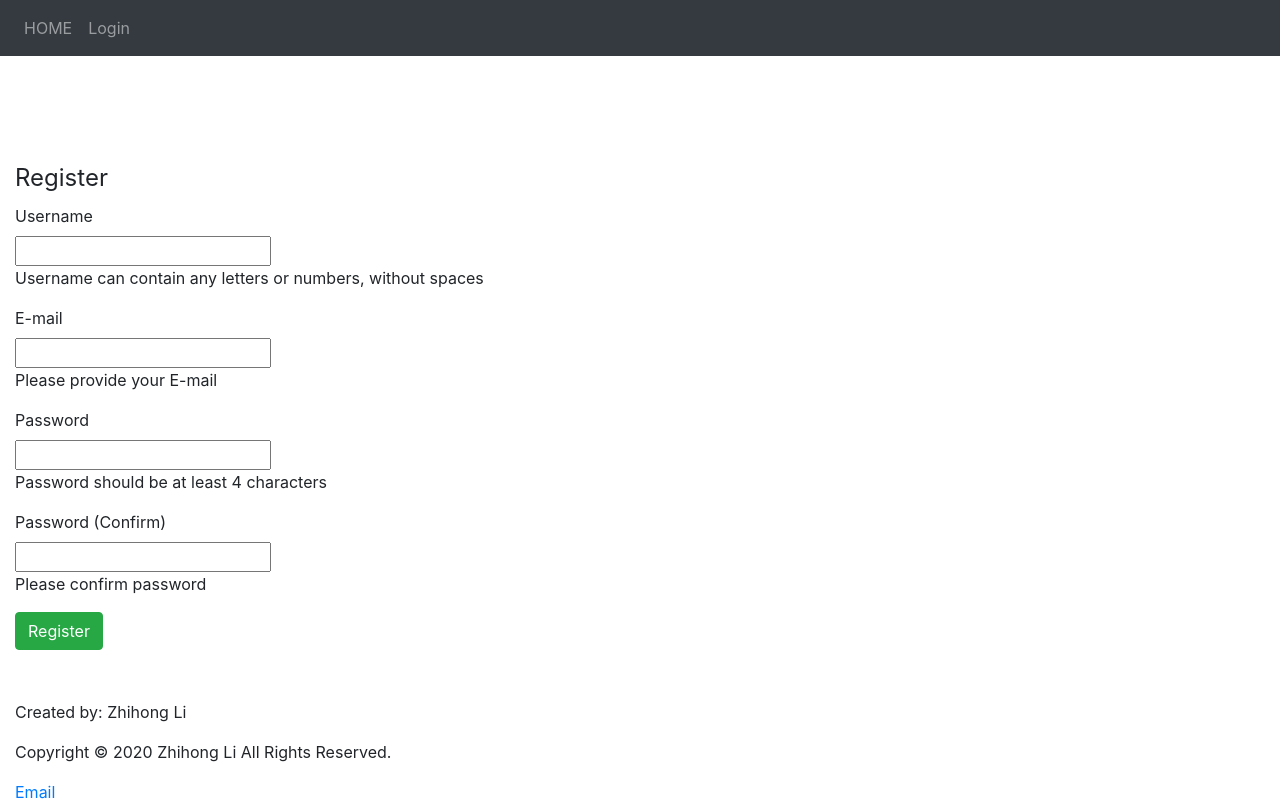
After one commit to georgelzh/SoundCloud-FullStack, a Flask app: page /register in a window 1280 px wide. The commit adds this page. Run offline with Flask 2, Linux system fonts and the light colour scheme; parts of the project's set-up code (start-up, migrations or seed data) failed here and were passed over; some libraries are stand-ins or nearby versions.

```diff
--- a/main.py
+++ b/main.py
@@ -23,9 +23,12 @@ from flask import (
 from werkzeug.security import check_password_hash, generate_password_hash
 from werkzeug.wsgi import wrap_file
 
+# modules - CRUD mongodb operation for user
+from werkzeug.exceptions import abort
+
 
 app = Flask(__name__)   #static_folder="music"
-
+app.secret_key="dev"
 
 # config
 mongo = PyMongo(app, uri="mongodb://localhost:27017/soundcloud")
@@ -64,9 +67,18 @@ def register():
     if request.method == 'POST':
         username = request.form['username']
         password = request.form['password']
+        confirm_password = request.form['password_confirm']
         email = request.form['email']
 
-        if mongo.db.users.find_one({"username": username}) is not None:
+        if username == None or password == None or confirm_password == None or email == None:
+            error = "Please fill in all the blank required"
+            flash(error)
+            return render_template("register.html")
+        if password != confirm_password:
+            error = "password do not match each other"
+            flash(error)
+            return render_template("register.html")
+        elif mongo.db.users.find_one({"username": username}) is not None:
             error = "username already exists, please change another one."
             flash(error)
             return render_template("register.html")
@@ -74,9 +86,12 @@ def register():
             empty_tracks = {}
             mongo.db.users.insert_one({"username": username, "password": generate_password_hash(password),\
                                             "email": email, "tracks": empty_tracks})
-            return redirect('login')
+            success = "successful register!"
+            flash(success)
+            return render_template("register.html")
     elif request.method == "GET":
         return render_template("register.html")
+
 
 @app.route('/login', methods=['GET', 'POST'])
 def login():
@@ -87,21 +102,27 @@ def login():
         if user is None:
             error = "user does not exists"
             flash(error)
-            return render_template("login.html")
+            return render_template("login.html") #, error = error
         if check_password_hash(user['password'], password) == False:
             error = "incorrect password, please try again"
             flash(error)
-            return render_template("login.html")
+            return render_template("login.html", error = error)
         else:
             session.clear()
             session['user_id'] = user['_id']
+            flash("Welcome {0} Back!".format(username))
             return redirect(url_for('/{0}'.format(username)))
+    if request.method == 'GET':
+        return render_template("login.html")
 
 
 @app.route('/logout')
 def logout():
     session.clear()
+    success = "successfully loged out"
+    flash(success)
     return redirect(url_for('/'))
+
 
 @app.route('/music/<music_file_id>')
 # last TODO: need to protect this folder make sure there's login needed
@@ -145,7 +166,7 @@ def show_profile(username):
         # display track_list via jinja
         host = request.host_url
         print(host)
-        return render_template("test.html", username = user['username'], host=host, sound_track_list = sound_track_list)
+        return render_template("profile.html", username = user['username'], host=host, sound_track_list = sound_track_list)
         # return "ok"
         # upload music how to render lots of music?
 
@@ -220,27 +241,26 @@ def upload_file():
         else:
             return "successfully upload track '{0}' for {1}!".format(track_titile, username)
 
-"""
-Require Authentication in Other Views¶
-Creating, editing, and deleting blog posts will require a user to be logged in.
-A decorator can be used to check this for each view it’s applied to.
+def login_required(view):
+    """
+    Require Authentication in Other Views¶
+    Creating, editing, and deleting blog posts will require a user to be logged in.
+    A decorator can be used to check this for each view it’s applied to.
 
-def login_required(view):
+    This decorator returns a new view function that wraps the original view it’s applied to.
+    The new function checks if a user is loaded and redirects to the login page otherwise.
+    If a user is loaded the original view is called and continues normally. You’ll use this
+    decorator when writing the blog views.
+    """
     @functools.wraps(view)
     def wrapped_view(**kwargs):
         if g.user is None:
-            return redirect(url_for('auth.login'))
+            return redirect(url_for('/login'))
 
         return view(**kwargs)
 
     return wrapped_view
 
-
-This decorator returns a new view function that wraps the original view it’s applied to.
-The new function checks if a user is loaded and redirects to the login page otherwise.
-If a user is loaded the original view is called and continues normally. You’ll use this
-decorator when writing the blog views.
-"""
 if __name__ == "__main__":
     # for testing purpose, we gonna drop all collections before the program starts
     # mongo.db.drop_collection("user")
--- a/templates/index.html
+++ b/templates/index.html
@@ -1,8 +1,10 @@
 {% extends "layout.html" %}
 
+{% block header %}
+  {% block title %} Music Heaven - Vangle {% endblock %}
+{% endblock %}
+
 {% block content %}
-
 <h1>Hi Stranger, Welcome to Vangel!</h1>
 <h2>Enjoy the music</h2>
-
 {% endblock %}
--- a/templates/layout.html
+++ b/templates/layout.html
@@ -1,7 +1,9 @@
 <!DOCTYPE html>
 <html lang="en">
+{% block header %}{% endblock %}
 <head>
-  <title>Your own music - SoundCloud</title>
+
+  <title>{% block title %}{% endblock %}</title>
   <meta charset="utf-8">
   <meta name="viewport" content="width=device-width, initial-scale=1">
   <link rel="stylesheet" href="https://maxcdn.bootstrapcdn.com/bootstrap/4.5.0/css/bootstrap.min.css">
@@ -17,10 +19,10 @@
         <li class="nav-item">
             <a class="nav-link" href=".index.html">HOME</a>
         </li>
-        <li><span>{{ g.user['name'] }}</span>
+        <li><span>{{ g.user['username'] }}</span>
         <li><a href="{{ url_for('logout') }}">Log Out</a>
         <li class="nav-item">
-            <a class="nav-link" href="{{url_for('/')g.user['name']}}">Profile</a>
+            <a class="nav-link" href="{{url_for('/')}}g.user['name']">Profile</a>
         </li>
 
         {% else %}
@@ -28,19 +30,28 @@
         <a class="nav-link" href=".index.html">HOME</a>
         </li>
         <li class="nav-item">
-        <a class="nav-link" href="{{login}}">Login</a>
+        <a class="nav-link" href="{{ url_for('login') }}">Login</a>
         </li>
+        {% endif %}
     </ul>
   </nav>
   <br>
+
   <div class = "container-fluid top-container" style="margin-top:80px">
-    {% for message in get_flashed_messages() %}
-        <div class="flash">{{ message }}</div>
-    {% endfor %}
-
       {% block content %}
       {% endblock %}
-  </div>
+      {% with messages = get_flashed_messages() %}
+      {% if messages %}
+        <ul class=flashes style="margin-top: 20px;">
+        {% for message in messages %}
+          <li><strong>{{ message }}</strong></li>
+        {% endfor %}
+        </ul>
+      {% endif %}
+      {% endwith %}
+    </div>
+
+
 
 <div class="container-fluid" >
   <footer>
@@ -50,6 +61,5 @@
   </footer>
 </div>
 
-
 </body>
 </html>
--- /dev/null
+++ b/templates/register.html
@@ -0,0 +1,65 @@
+{% extends "layout.html" %}
+
+{% block header %}
+  <h1>{% block title %}Register - Vangle{% endblock %}</h1>
+{% endblock %}
+
+{% block content %}
+
+<form class="form-horizontal" action='/register' method="POST">
+    <fieldset>
+      <div id="legend">
+        <legend class="">Register</legend>
+      </div>
+      <div class="control-group">
+        <!-- Username -->
+        <label class="control-label"  for="username">Username</label>
+        <div class="controls">
+          <input type="text" id="username" name="username" class="input-xlarge" required>
+          <p class="help-block">Username can contain any letters or numbers, without spaces</p>
+        </div>
+      </div>
+
+      <div class="control-group">
+        <!-- E-mail -->
+        <label class="control-label" for="email">E-mail</label>
+        <div class="controls">
+          <input type="text" id="email" name="email" class="input-xlarge" required>
+          <p class="help-block">Please provide your E-mail</p>
+        </div>
+      </div>
+
+      <div class="control-group">
+        <!-- Password-->
+        <label class="control-label" for="password">Password</label>
+        <div class="controls">
+          <input type="password" id="password" name="password" class="input-xlarge" required>
+          <p class="help-block">Password should be at least 4 characters</p>
+        </div>
+      </div>
+
+      <div class="control-group">
+        <!-- Password -->
+        <label class="control-label"  for="password_confirm">Password (Confirm)</label>
+        <div class="controls">
+          <input type="password" id="password_confirm" name="password_confirm" class="input-xlarge">
+          <p class="help-block">Please confirm password</p>
+        </div>
+      </div>
+
+      <div class="control-group">
+        <!-- Button -->
+        <div class="controls">
+          <button class="btn btn-success">Register</button>
+        </div>
+      </div>
+    </fieldset>
+  </form>
+
+{% endblock %}
+
+<!--
+{% if error %}
+<p class=error><strong>Error:</strong> {{ error }}
+{% endif %}
+ -->
```
Also changed, not shown: templates/login.html (added, +17 -0 lines), templates/profile.html (renamed from templates/test.html, +10 -6 lines).
